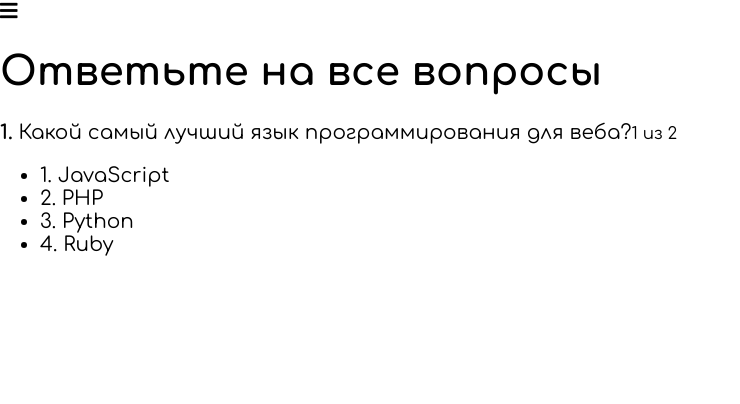
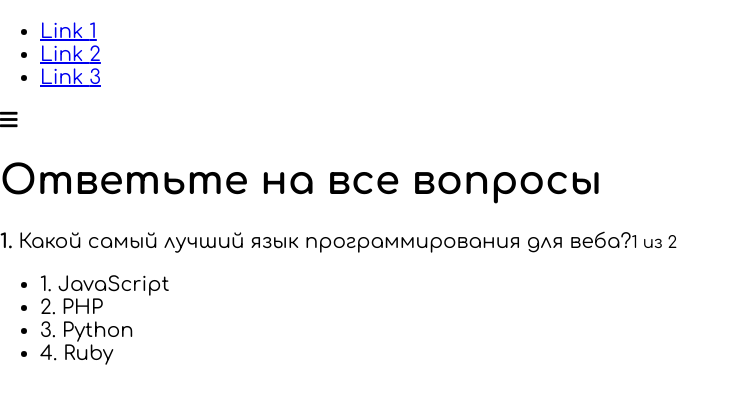
Before and after one commit to Belchenkov/react-quiz, a React app: page / in a window 1280 px wide. Shown: the top 404 px of the page, without its empty margins (0-740 px from the left). Built offline with nearby package versions, Linux system fonts and the light colour scheme.

Commit message:
Реализация меню

```diff
--- /dev/null
+++ b/src/components/Navigation/Drawer/Drawer.css
@@ -0,0 +1,42 @@
+.Drawer {
+    position: fixed;
+    left: 0;
+    top: 0;
+    bottom: 0;
+    width: 80%;
+    max-width: 300px;
+    padding: 20px 10px;
+    box-sizing: border-box;
+    background: #fff;
+    transform: translateX(0px);
+    transition: transform .2s ease-in;
+    z-index: 90;
+}
+
+.Drawer.close {
+    transform: translateX(-300px);
+}
+
+.Drawer ul {
+    list-style: none;
+    margin: 0;
+    padding: 0;
+}
+
+.Drawer ul li {
+    margin-bottom: 15px;
+}
+
+.Drawer ul li a {
+    color: #363d54;
+    font-size: 30px;
+    text-decoration: none;
+    background: #fff;
+    position: relative;
+    padding: 0 20px 10px 20px;
+    transition: opacity .3s;
+}
+
+.Drawer ul li a:hover, .active {
+    opacity: .7;
+}
--- /dev/null
+++ b/src/components/Navigation/Drawer/Drawer.js
@@ -0,0 +1,35 @@
+import React, { Component } from 'react';
+import classes from './Drawer.css';
+
+const links = [
+    1,2,3
+];
+
+class Drawer extends Component {
+    renderLinks () {
+        return links.map((link, index) => {
+            return (
+                <li key={index}>
+                    <a href="#">Link {link}</a>
+                </li>
+            );
+        })
+    }
+
+    render () {
+        const cls = [classes.Drawer];
+
+        if (!this.props.isOpen) {
+            cls.push(classes.close);
+        }
+        return (
+            <nav className={cls.join(' ')}>
+                <ul>
+                    { this.renderLinks() }
+                </ul>
+            </nav>
+        );
+    }
+}
+
+export default Drawer;
--- a/src/hoc/Layout/Layout.js
+++ b/src/hoc/Layout/Layout.js
@@ -2,6 +2,7 @@ import React, {Component} from 'react';
 import classes from './Layout.css';
 
 import MenuToggle from "../../components/Navigation/MenuToggle/MenuToggle";
+import Drawer from "../../components/Navigation/Drawer/Drawer";
 
 class Layout extends Component {
 
@@ -18,7 +19,9 @@ class Layout extends Component {
     render () {
         return (
             <div className={classes.Layout}>
-
+                <Drawer
+                    isOpen={this.state.menu}
+                />
                 <MenuToggle
                     onToggle={this.toggleMenuHandler}
                     isOpen={this.state.menu}
```
